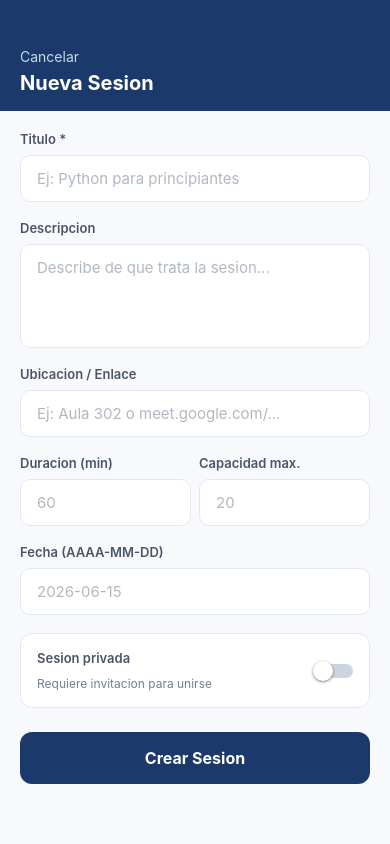
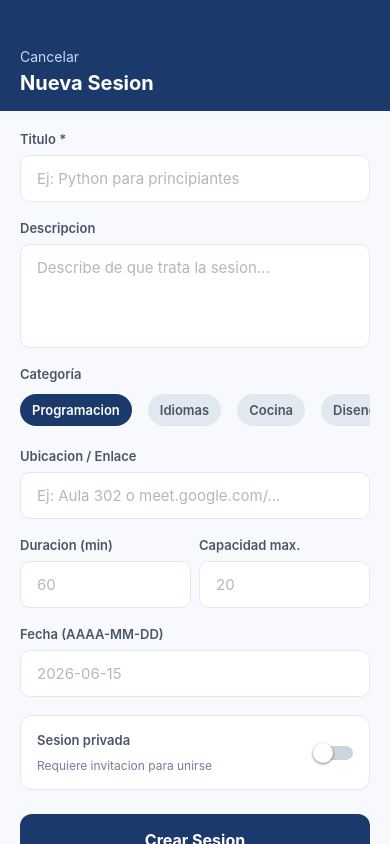
Before and after one commit to GioVxsquez/SkillSharing-IS2, a React Native app in the folder frontend/: screen /CrearSesion in a window 390 px wide. Built offline with nearby package versions, Linux system fonts and the light colour scheme.

Commit message:
agregar selector de categorias al crear una sesion

```diff
--- a/frontend/src/screens/CrearSesionScreen.tsx
+++ b/frontend/src/screens/CrearSesionScreen.tsx
@@ -5,7 +5,7 @@ import {
 } from 'react-native';
 import { api } from '../api/config';
 
-// HU01: crear una sesion como instructor
+// HU01, US09: crear una sesion como instructor indicando su categoria
 export default function CrearSesionScreen({ navigation }: any) {
   const [titulo, setTitulo]           = useState('');
   const [descripcion, setDescripcion] = useState('');
@@ -14,7 +14,10 @@ export default function CrearSesionScreen({ navigation }: any) {
   const [capacidad, setCapacidad]     = useState('');
   const [fechaSesion, setFecha]       = useState('');
   const [esPrivada, setEsPrivada]     = useState(false);
+  const [categoria, setCategoria]     = useState('Programacion');
   const [loading, setLoading]         = useState(false);
+
+  const categorias = ['Programacion', 'Idiomas', 'Cocina', 'Diseno Grafico', 'Matematicas', 'Musica', 'Fotografia', 'Marketing Digital', 'Finanzas'];
 
   const handleCrear = async () => {
     if (!titulo.trim()) {
@@ -38,13 +41,14 @@ export default function CrearSesionScreen({ navigation }: any) {
         privada: esPrivada,
         linkSesion: ubicacion.trim(),
         lugar: ubicacion.trim(),
+        categoria: categoria,
       };
 
       const resp = await api.post('/sesiones', payload);
       if (resp.data.ok) {
         Alert.alert(
           'Sesion creada',
-          'Tu sesion fue creada y queda pendiente de aprobacion.',
+          'Tu sesion fue creada exitosamente.',
           [{ text: 'OK', onPress: () => navigation.goBack() }]
         );
       } else {
@@ -90,6 +94,22 @@ export default function CrearSesionScreen({ navigation }: any) {
             multiline
             numberOfLines={4}
           />
+        </View>
+
+        {/* Selector de Categoría */}
+        <View style={styles.campo}>
+          <Text style={styles.label}>Categoría</Text>
+          <ScrollView horizontal showsHorizontalScrollIndicator={false} contentContainerStyle={styles.scrollCategorias}>
+            {categorias.map((cat) => (
+              <TouchableOpacity
+                key={cat}
+                style={[styles.categoryChip, categoria === cat && styles.categoryChipActive]}
+                onPress={() => setCategoria(cat)}
+              >
+                <Text style={[styles.categoryChipText, categoria === cat && styles.categoryChipTextActive]}>{cat}</Text>
+              </TouchableOpacity>
+            ))}
+          </ScrollView>
         </View>
 
         <View style={styles.campo}>
@@ -171,6 +191,11 @@ const styles = StyleSheet.create({
   input: { backgroundColor: '#FFFFFF', borderWidth: 1.5, borderColor: '#E2E8F0', borderRadius: 10, paddingVertical: 13, paddingHorizontal: 16, fontSize: 15, color: '#1A202C' },
   textArea: { minHeight: 100, textAlignVertical: 'top' },
   row: { flexDirection: 'row' },
+  scrollCategorias: { gap: 8, paddingVertical: 4 },
+  categoryChip: { paddingHorizontal: 12, paddingVertical: 8, borderRadius: 20, backgroundColor: '#E2E8F0', marginRight: 8 },
+  categoryChipActive: { backgroundColor: '#1B3A6B' },
+  categoryChipText: { fontSize: 13, color: '#4A5568', fontWeight: '600' },
+  categoryChipTextActive: { color: '#FFFFFF' },
   toggleRow: { flexDirection: 'row', justifyContent: 'space-between', alignItems: 'center', backgroundColor: '#FFFFFF', borderRadius: 12, padding: 16, marginBottom: 24, borderWidth: 1.5, borderColor: '#E2E8F0' },
   toggleHint: { fontSize: 12, color: '#718096', marginTop: 2 },
   boton: { backgroundColor: '#1B3A6B', paddingVertical: 16, borderRadius: 12, alignItems: 'center', elevation: 5 },
```
